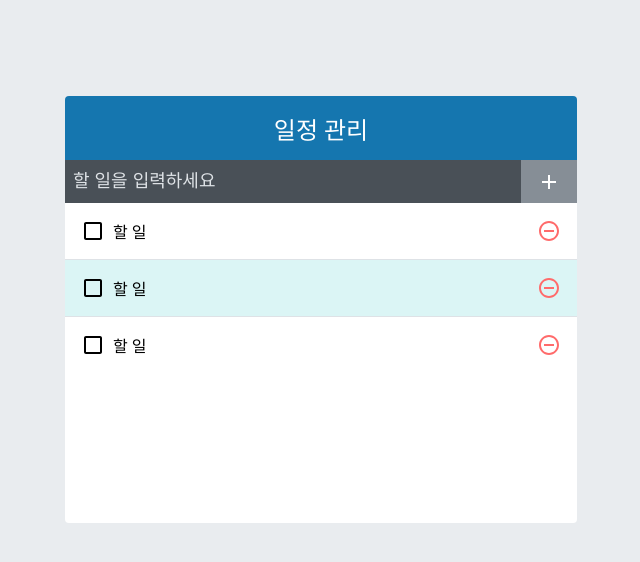
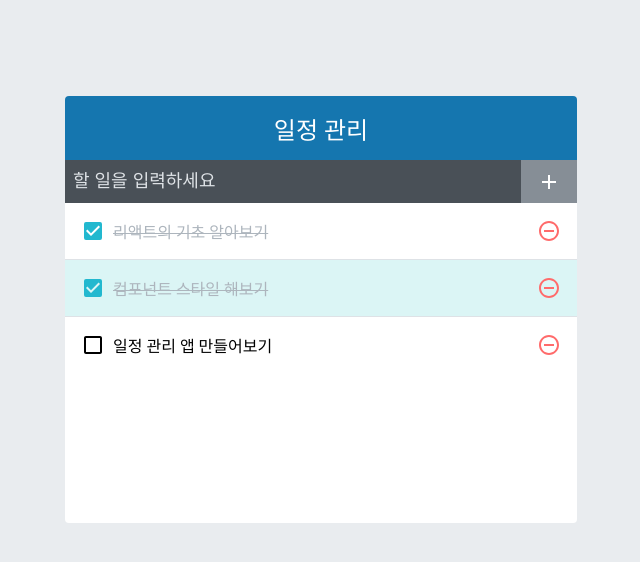
Before and after one commit to dhshffnfn123/todo-app, a React (Create React App) app: page / in a window 1280 px wide. Shown: the top 562 px of the page, without its empty margins (319-959 px from the left). Built offline with nearby package versions, Linux system fonts and the light colour scheme.

Commit message:
임시 기능 구현

```diff
--- a/src/App.js
+++ b/src/App.js
@@ -1,13 +1,31 @@
-import React from "react";
+import React, { useState } from "react";
 import TodoTemplate from "./components/TodoTemplate";
 import TodoInsert from "./components/TodoInsert";
 import TodoList from "./components/TodoList";
 
 const App = () => {
+  const [todos, setTodos] = useState([  // 이 배열은 TodoList에 props로 전달된다.
+    {
+      id: 1,
+      text: '리액트의 기초 알아보기',
+      checked: true,
+    },
+    {
+      id: 2,
+      text: '컴포넌트 스타일 해보기',
+      checked: true,
+    },
+    {
+      id: 3,
+      text: '일정 관리 앱 만들어보기',
+      checked: false,
+    },
+  ]);
+
   return (
     <TodoTemplate>
       <TodoInsert />
-      <TodoList />
+      <TodoList todos={todos} />
     </TodoTemplate>
   );
 };
--- a/src/components/TodoList.js
+++ b/src/components/TodoList.js
@@ -2,12 +2,12 @@
 import TodoListItem from "./TodoListItem";
 import './TodoList.scss';
 
-const TodoList = () => {
+const TodoList = ({ todos }) => {
     return (
         <div className="TodoList">
-            <TodoListItem />
-            <TodoListItem />
-            <TodoListItem />
+            {todos.map(todo => (
+                <TodoListItem todo={todo} key={todo.id} />
+            ))}
         </div>
     )
 }
--- a/src/components/TodoListItem.js
+++ b/src/components/TodoListItem.js
@@ -4,14 +4,16 @@
     MdCheckBox,
     MdRemoveCircleOutline,
 } from 'react-icons/md';
+import cn from 'classnames';
 import './TodoListItem.scss';
 
-const TodoListItem = () => {
+const TodoListItem = ({ todo }) => {
+    const { text, checked } = todo;
     return (
         <div className="TodoListItem">
-            <div className="checkbox">
-                <MdCheckBoxOutlineBlank />
-                <div className="text">할 일</div>
+            <div className={cn('checkbox', { checked })}>
+                {checked ? <MdCheckBox /> : <MdCheckBoxOutlineBlank />}
+                <div className="text">{text}</div>
             </div>
             <div className="remove">
                 <MdRemoveCircleOutline />
```
